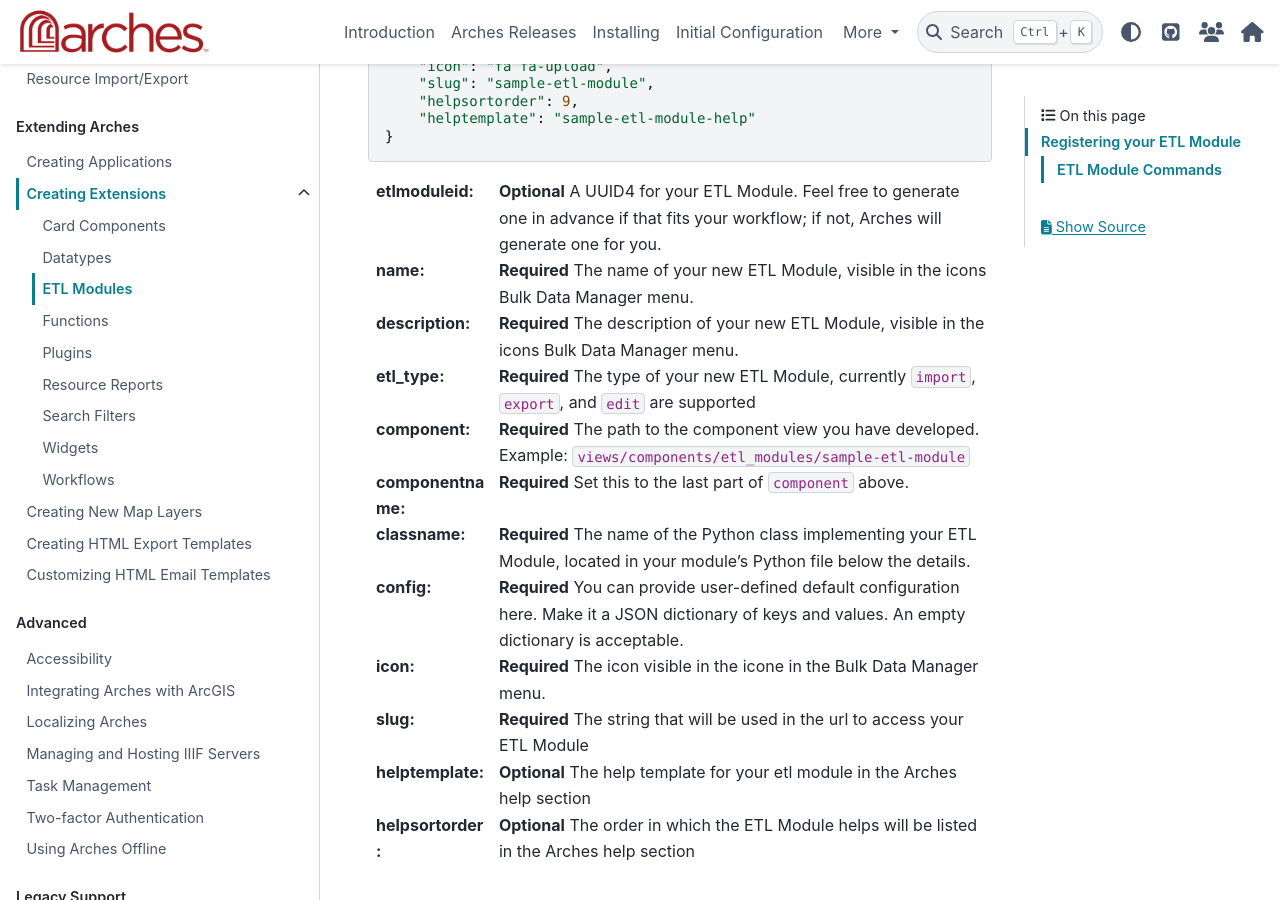
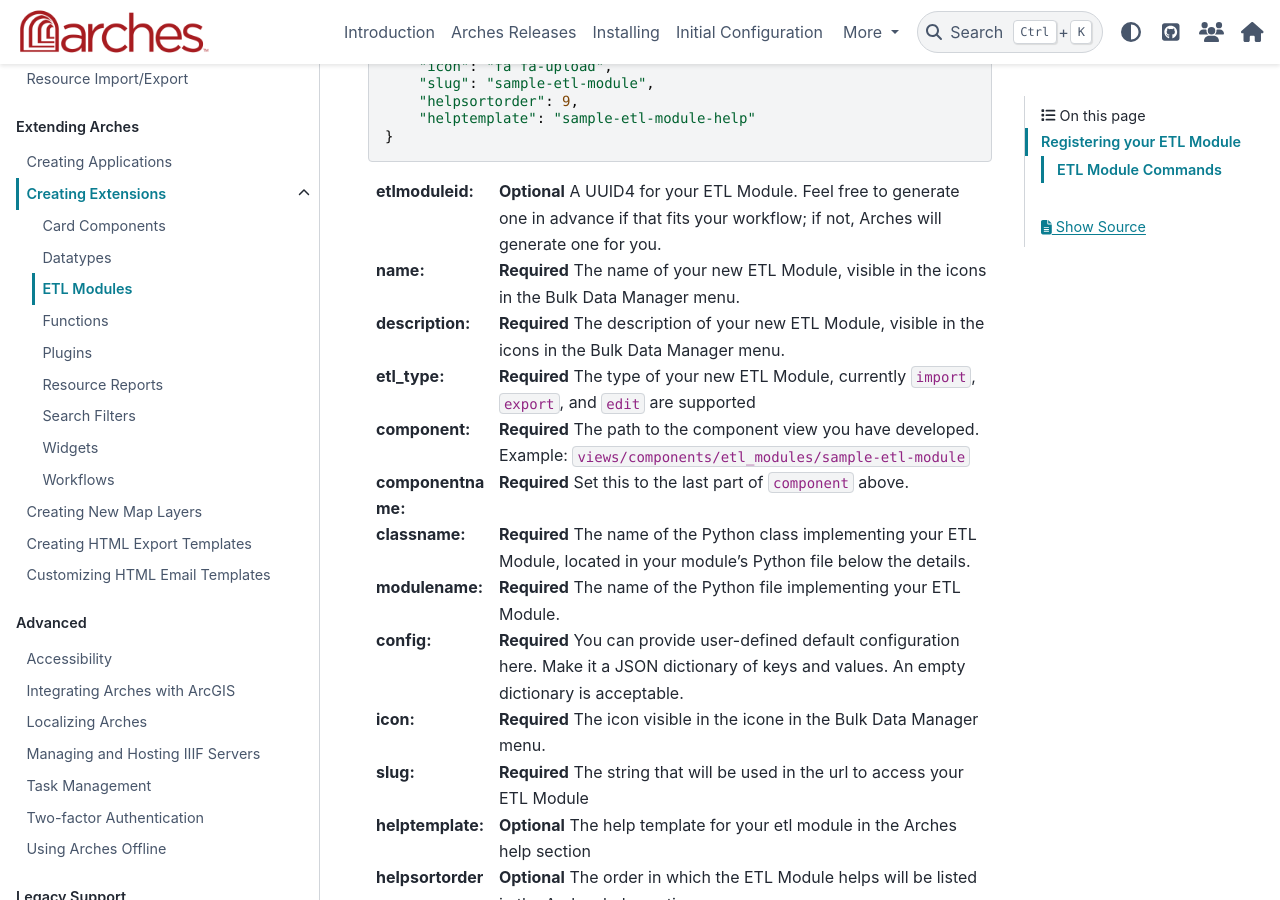
Before and after one commit to archesproject/arches-docs, a Sphinx documentation site: the page built from docs/developing/extending/extensions/etl-modules.rst, in a window 1280 px wide and 900 px high, scrolled down 618 px. Built offline with Sphinx 7.4.7 and the PyData theme 0.15.4, drawn with Linux system fonts in a browser that asks for light colours.

Commit message:
Changei n wording

```diff
--- a/docs/developing/extending/extensions/etl-modules.rst
+++ b/docs/developing/extending/extensions/etl-modules.rst
@@ -36,9 +36,9 @@
         **Optional** A UUID4 for your ETL Module. Feel free to generate one in advance if that fits your workflow;
         if not, Arches will generate one for you.
 :name:
-        **Required** The name of your new ETL Module, visible in the icons Bulk Data Manager menu.
+        **Required** The name of your new ETL Module, visible in the icons in the Bulk Data Manager menu.
 :description:
-        **Required** The description of your new ETL Module, visible in the icons Bulk Data Manager menu.
+        **Required** The description of your new ETL Module, visible in the icons in the Bulk Data Manager menu.
 :etl_type:
         **Required** The type of your new ETL Module, currently ``import``, ``export``, and ``edit`` are supported
 :component:
@@ -49,6 +49,8 @@
 :classname:
         **Required** The name of the Python class implementing your ETL Module,
         located in your module's Python file below the details.
+:modulename:
+        **Required** The name of the Python file implementing your ETL Module.
 :config:
         **Required** You can provide user-defined default configuration here.
         Make it a JSON dictionary of keys and values. An empty dictionary is acceptable.
```
